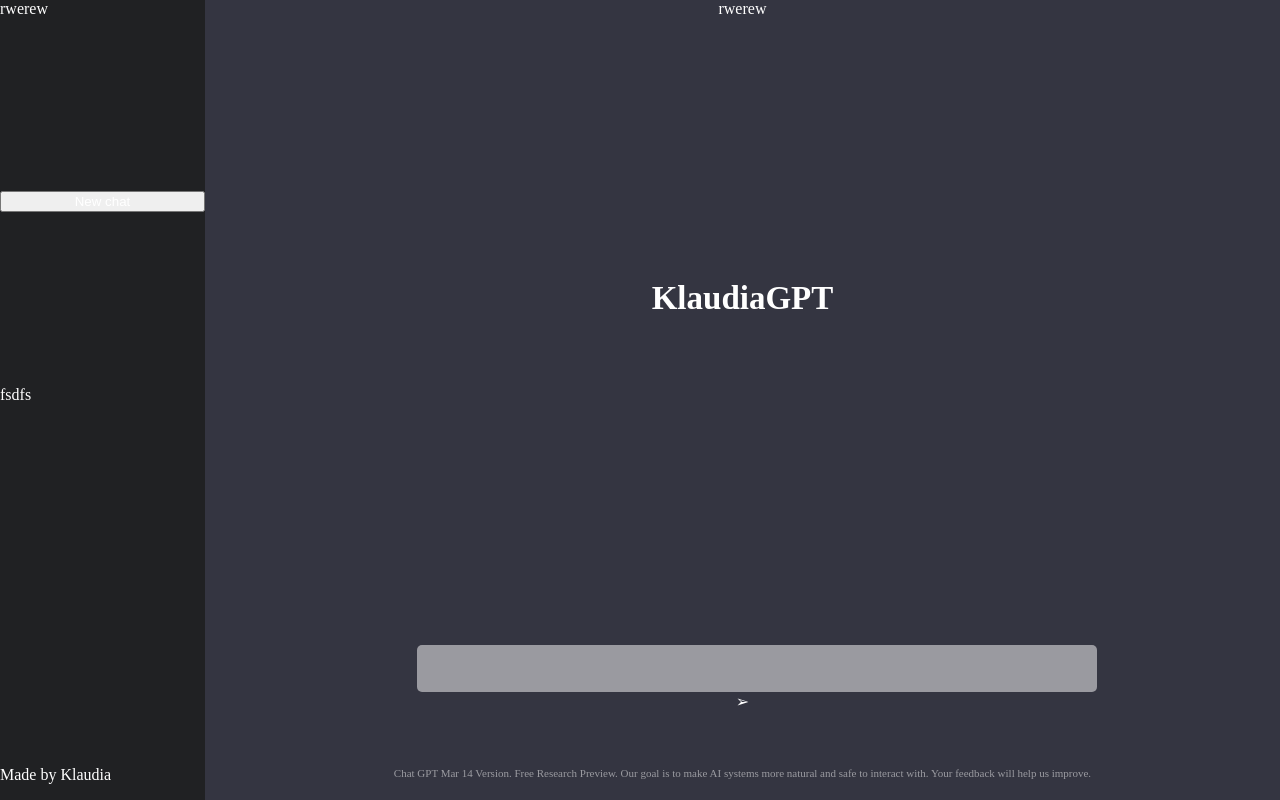
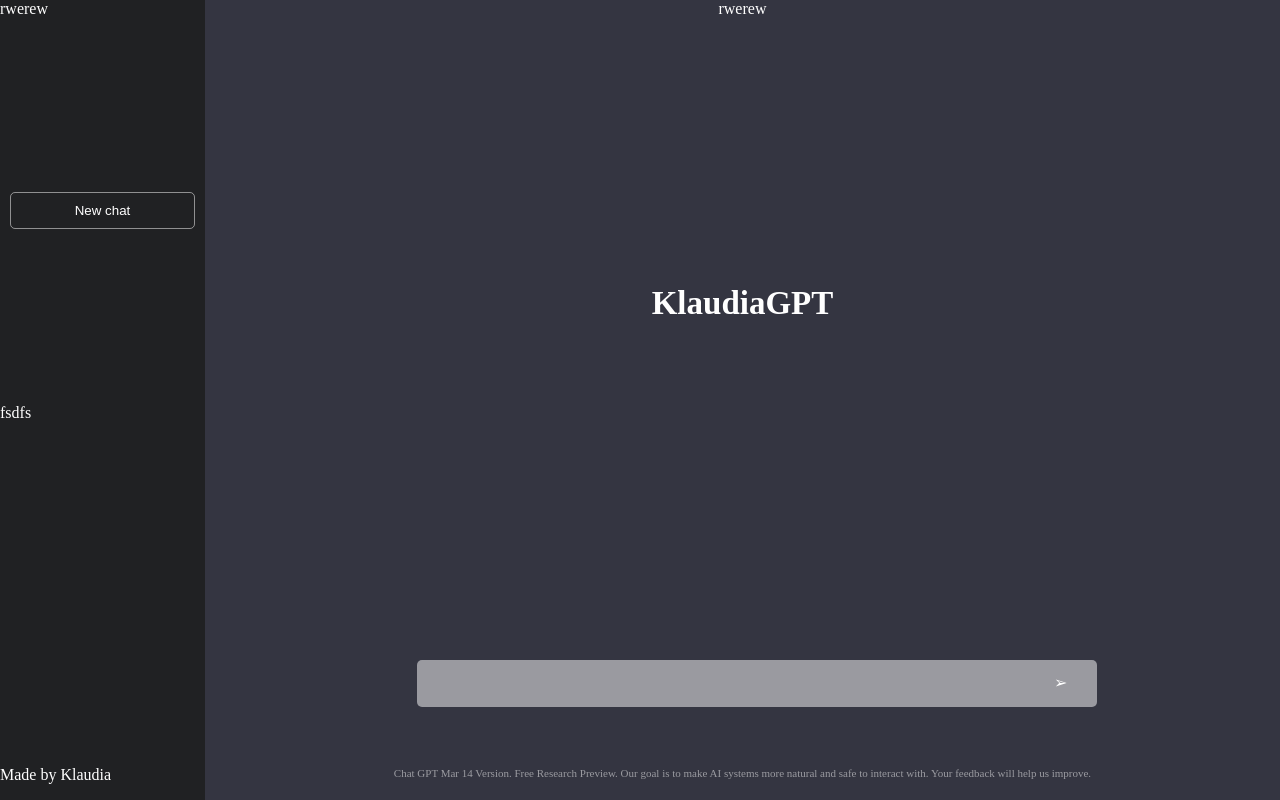
Before and after one commit to kpilszak/javascript-chatgpt, a plain HTML site: page index.html in a window 1280 px wide. Drawn offline with Linux system fonts and the light colour scheme; a web font is replaced by a local one.

Commit message:
Style nav

```diff
--- a/index.html
+++ b/index.html
@@ -9,7 +9,7 @@
         <section class="side-bar">rwerew
             <button>New chat</button>fsdfs
             <div class="history"></div>
-            <div class="nav">
+            <div>
                 <p>Made by Klaudia</p>
             </div>
         </section>
--- a/styles.css
+++ b/styles.css
@@ -70,6 +70,26 @@ input:focus {
 }
 
 .input-container {
+    position: relative;
     width: 100%;
     max-width: 650px;
 }
+
+.input-container #submit {
+    position: absolute;
+    right: 0;
+    bottom: 15px;
+    cursor: pointer;
+}
+
+button {
+    border: solid 0.5px rgba(255, 255, 255, 0.5);
+    background-color: transparent;
+    border-radius: 5px;
+    padding: 10px;
+    margin: 10px;
+}
+
+.nav {
+
+}
```
